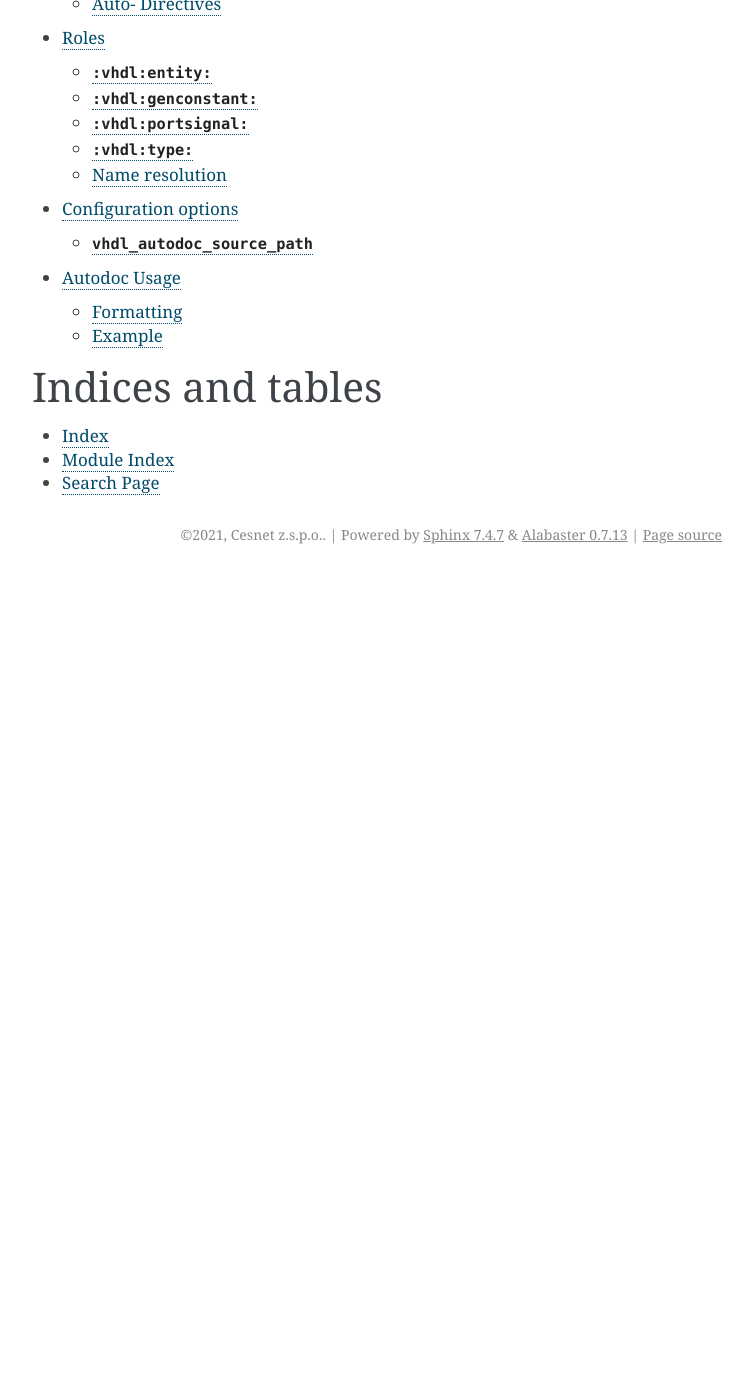
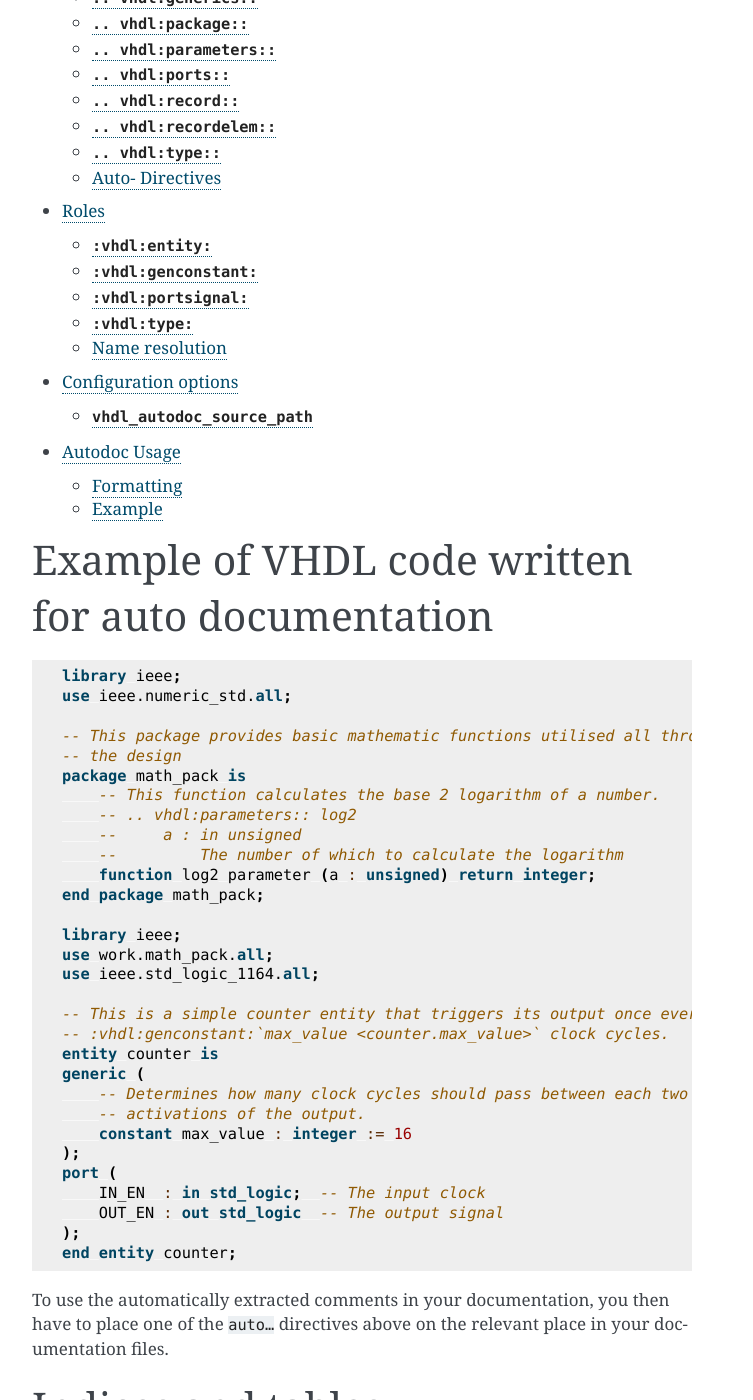
Before and after one commit to CESNET/sphinx-vhdl, a Sphinx documentation site: the page built from doc/source/index.rst, in a window 1280 px wide and 1400 px high, scrolled down 1634 px. Shown: the whole window, without its empty margins (388-1141 px from the left). Built offline with Sphinx 7.4.7, drawn with Linux system fonts in a browser that asks for light colours; before the commit the page ends 2208 px from its top, so only the background shows below that; some of the changed text lies outside the part shown.

Commit message:
Cleaning up for release

```diff
--- a/doc/source/index.rst
+++ b/doc/source/index.rst
@@ -5,8 +5,7 @@
 
 sphinx-vhdl
 ===========
-**sphinx-vhdl** is a `Sphinx`_ extension to generate documentation for the
-VHDL language
+**sphinx-vhdl** is a `Sphinx`_ extension to generate documentation for the VHDL language. It can be used both to manually write your documentation, describing different language constructs used, and to automatically pull your documentation from source code comments.
 
 
 Usage
@@ -16,6 +15,7 @@
 .. code-block:: python
 
   extensions = ['sphinxvhdl.vhdl']
+  vhdl_autodoc_source_path = 'path/to/your/vhdl/sources/root'
 
 Recognized directives
 =====================
@@ -25,6 +25,7 @@
 ================================== ==================================
 :rst:dir:`vhdl:autoentity`         Automatic documentation of entity.
 :rst:dir:`vhdl:autoenum`           Automatic documentation of enumeration types.
+:rst:dir:`vhdl:autofunction`       Automatic documentation of functions.
 :rst:dir:`vhdl:autogenerics`       Automatic documentation of generics.
 :rst:dir:`vhdl:autopackage`        Automatic documentation of package.
 :rst:dir:`vhdl:autoports`          Automatic documentation of ports.
@@ -33,8 +34,10 @@
 :rst:dir:`vhdl:entity`             A single entity.
 :rst:dir:`vhdl:enum`               Enumeration-defined type.
 :rst:dir:`vhdl:enumval`            A single value in :rst:dir:`vhdl:enum`.
+:rst:dir:`vhdl:function`           A pure function.
 :rst:dir:`vhdl:generics`           Ports of an :rst:dir:`vhdl:entity`.
 :rst:dir:`vhdl:package`            A whole single package.
+:rst:dir:`vhdl:parameters`         A parameter list to a subprogram.
 :rst:dir:`vhdl:ports`              Generics of an :rst:dir:`vhdl:entity`.
 :rst:dir:`vhdl:record`             Record-defined type.
 :rst:dir:`vhdl:recordelem`         A single field in :rst:dir:`vhdl:record`
@@ -62,6 +65,45 @@
    config.rst
    autodoc.rst
 
+Example of VHDL code written for auto documentation
+===================================================
+
+.. code-block:: vhdl
+
+    library ieee;
+    use ieee.numeric_std.all;
+
+    -- This package provides basic mathematic functions utilised all through
+    -- the design
+    package math_pack is
+        -- This function calculates the base 2 logarithm of a number.
+        -- .. vhdl:parameters:: log2
+        --     a : in unsigned
+        --         The number of which to calculate the logarithm
+        function log2 parameter (a : unsigned) return integer;
+    end package math_pack;
+
+    library ieee;
+    use work.math_pack.all;
+    use ieee.std_logic_1164.all;
+
+    -- This is a simple counter entity that triggers its output once every
+    -- :vhdl:genconstant:`max_value <counter.max_value>` clock cycles.
+    entity counter is
+    generic (
+        -- Determines how many clock cycles should pass between each two
+        -- activations of the output.
+        constant max_value : integer := 16
+    );
+    port (
+        IN_EN  : in std_logic;  -- The input clock
+        OUT_EN : out std_logic  -- The output signal
+    );
+    end entity counter;
+
+To use the automatically extracted comments in your documentation, you then
+have to place one of the ``auto…`` directives above on the relevant place in
+your documentation files.
 
 Indices and tables
 ==================
```
Also changed, not shown: README.md (+25 -1 lines), 2 other files.
